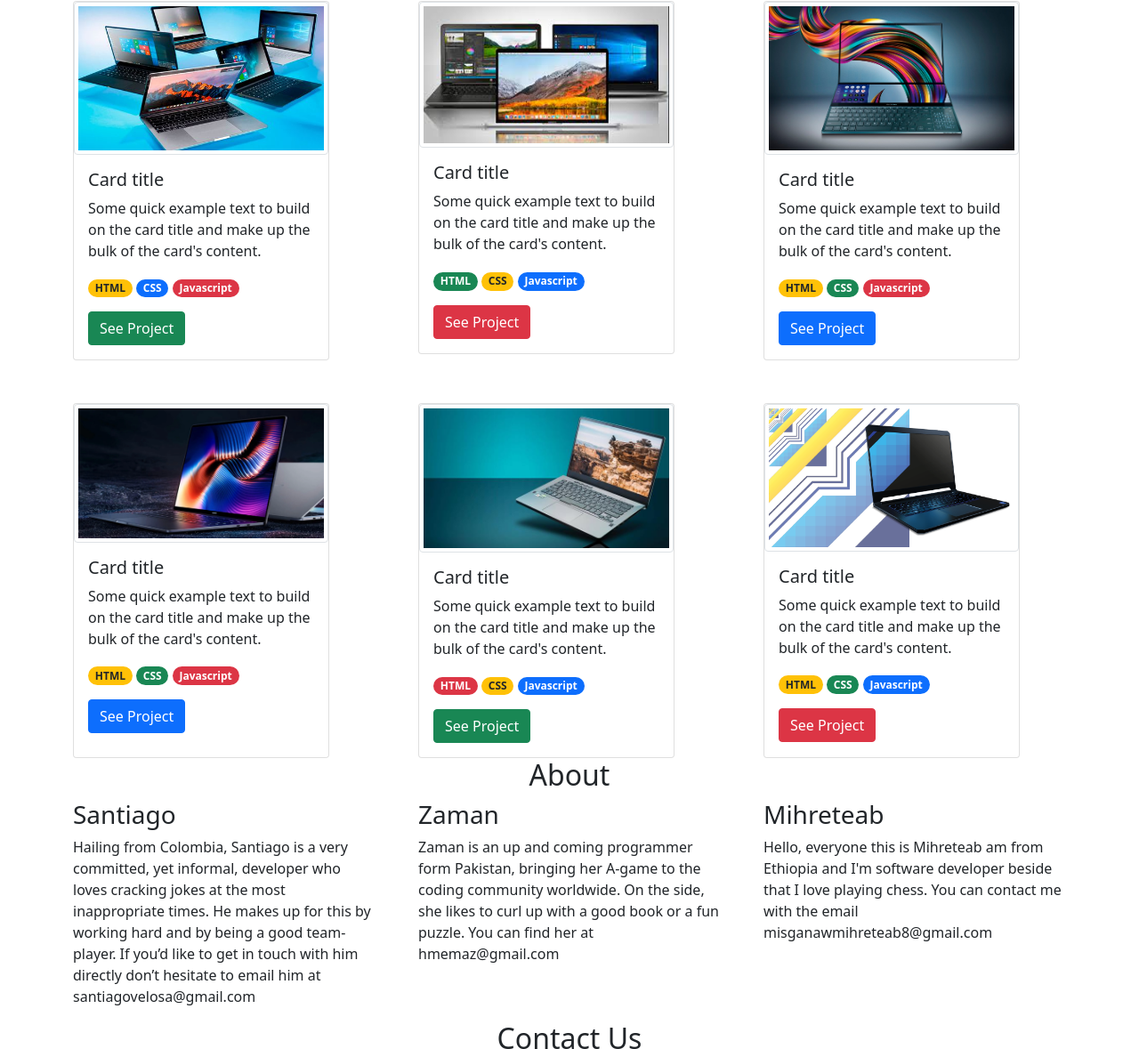
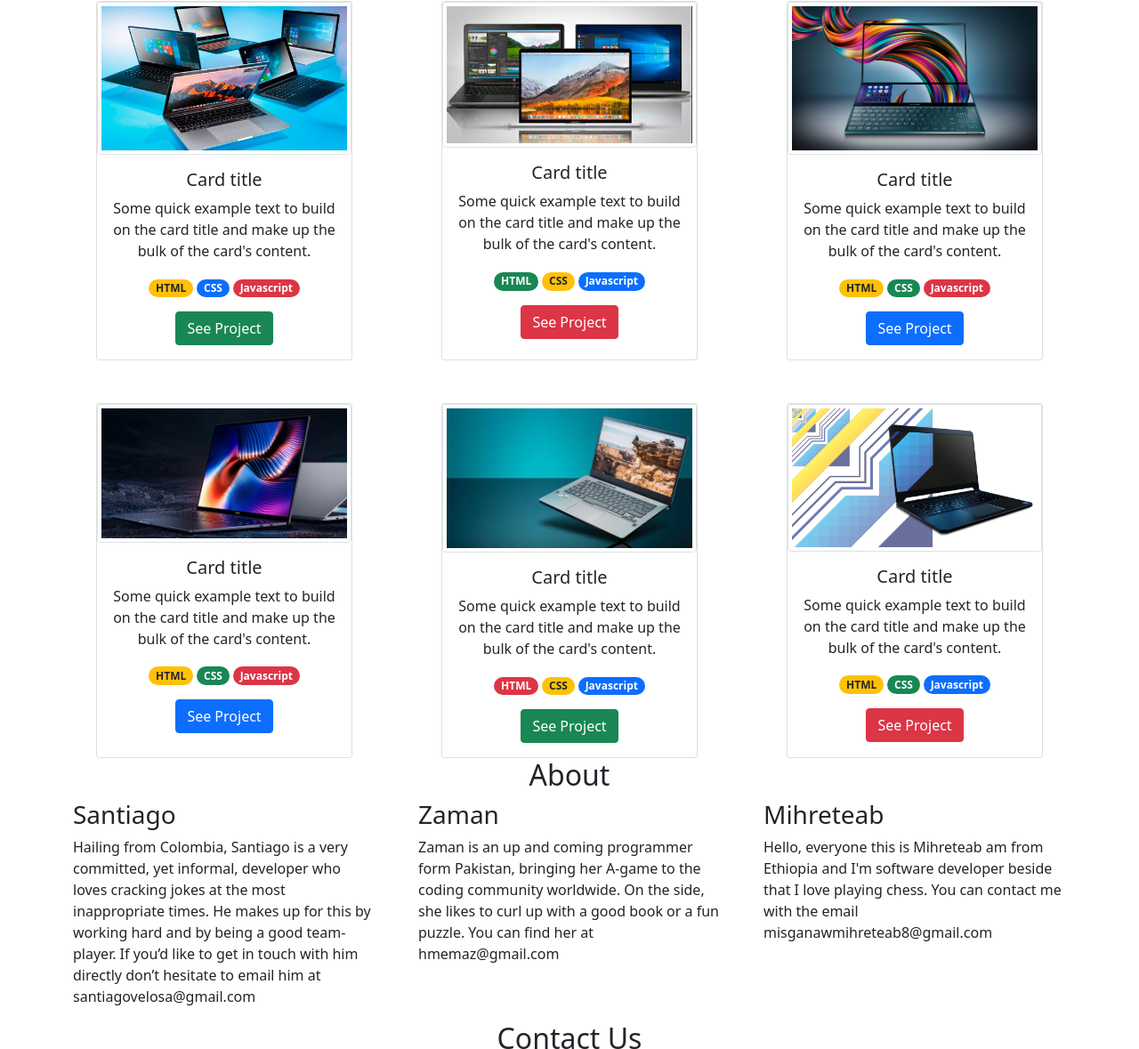
Before and after one commit to vechicin/Bootstrap-Portfolio, a website: page index.html in a window 1280 px wide. Shown: the part 172-1351 px from the top of the page at 89% size. Drawn offline with nearby package versions, Linux system fonts and the light colour scheme.

Commit message:
Fix card center align in col

```diff
--- a/index.html
+++ b/index.html
@@ -38,9 +38,9 @@
 
     <section class="d-flex flex-column justify-content-center">
       <h2 id="scrollspyProjects" class="text-center">Projects</h2>
-      <div class="container">
+      <div class="container text-center">
         <div class="row g-5">
-          <div class="col-4">
+          <div class="col-4 d-flex justify-content-center text-center">
             <div class="card h-100" style="width: 18rem;">
               <img src="images/1.jpg" class="card-img-top rounded img-thumbnail" alt="Project Image">
               <div class="card-body">
@@ -62,8 +62,7 @@
               </div>
             </div>
           </div>
-          <div class="col-4">
-            <div class="col-4">
+          <div class="col-4 d-flex justify-content-center text-center">
               <div class="card h-100" style="width: 18rem;">
                 <img src="images/2.jpg" class="card-img-top rounded img-thumbnail" alt="Project Image">
                 <div class="card-body">
@@ -83,10 +82,9 @@
                   </p>
                   <a href="#" class="btn btn-danger" data-bs-toggle="modal" data-bs-target="#project2">See Project</a>
                 </div>
-              </div>
             </div>
           </div>
-          <div class="col-4">
+          <div class="col-4 d-flex justify-content-center text-center">
             <div class="card h-100" style="width: 18rem;">
               <img src="images/3.jpg" class="card-img-top rounded img-thumbnail" alt="Project Image">
               <div class="card-body">
@@ -108,7 +106,7 @@
               </div>
             </div>
           </div>
-          <div class="col-4">
+          <div class="col-4 d-flex justify-content-center text-center">
             <div class="card h-100" style="width: 18rem;">
               <img src="images/4.webp" class="card-img-top rounded img-thumbnail" alt="Project Image">
               <div class="card-body">
@@ -130,7 +128,7 @@
               </div>
             </div>
           </div>
-          <div class="col-4">
+          <div class="col-4 d-flex justify-content-center text-center">
             <div class="card h-100" style="width: 18rem;">
               <img src="images/5.jpg" class="card-img-top rounded img-thumbnail" alt="Project Image">
               <div class="card-body">
@@ -152,7 +150,7 @@
               </div>
             </div>
           </div>
-          <div class="col-4">
+          <div class="col-4 d-flex justify-content-center text-center">
             <div class="card h-100" style="width: 18rem;">
               <img src="images/6.png" class="card-img-top rounded img-thumbnail" alt="Project Image">
               <div class="card-body">
```
